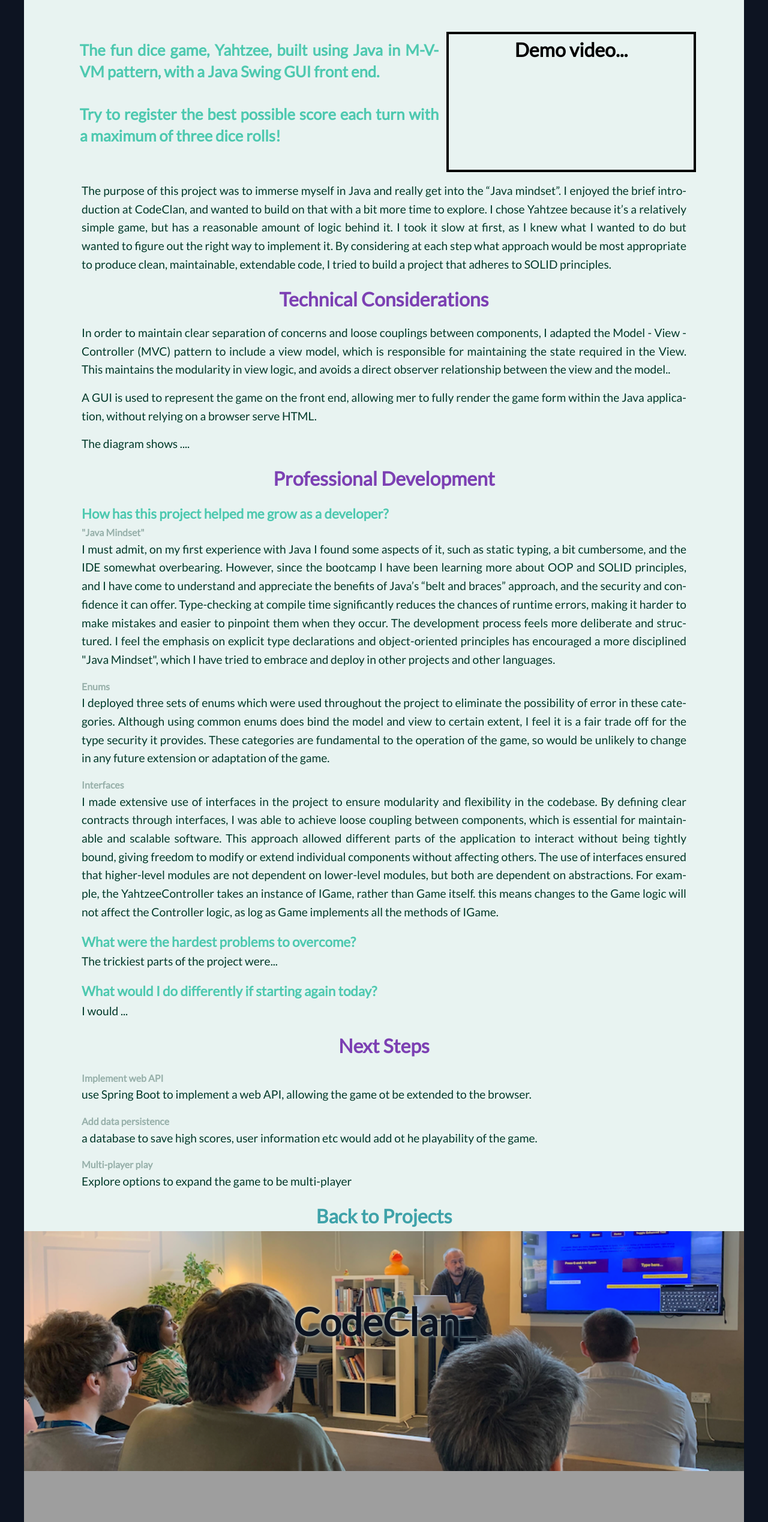
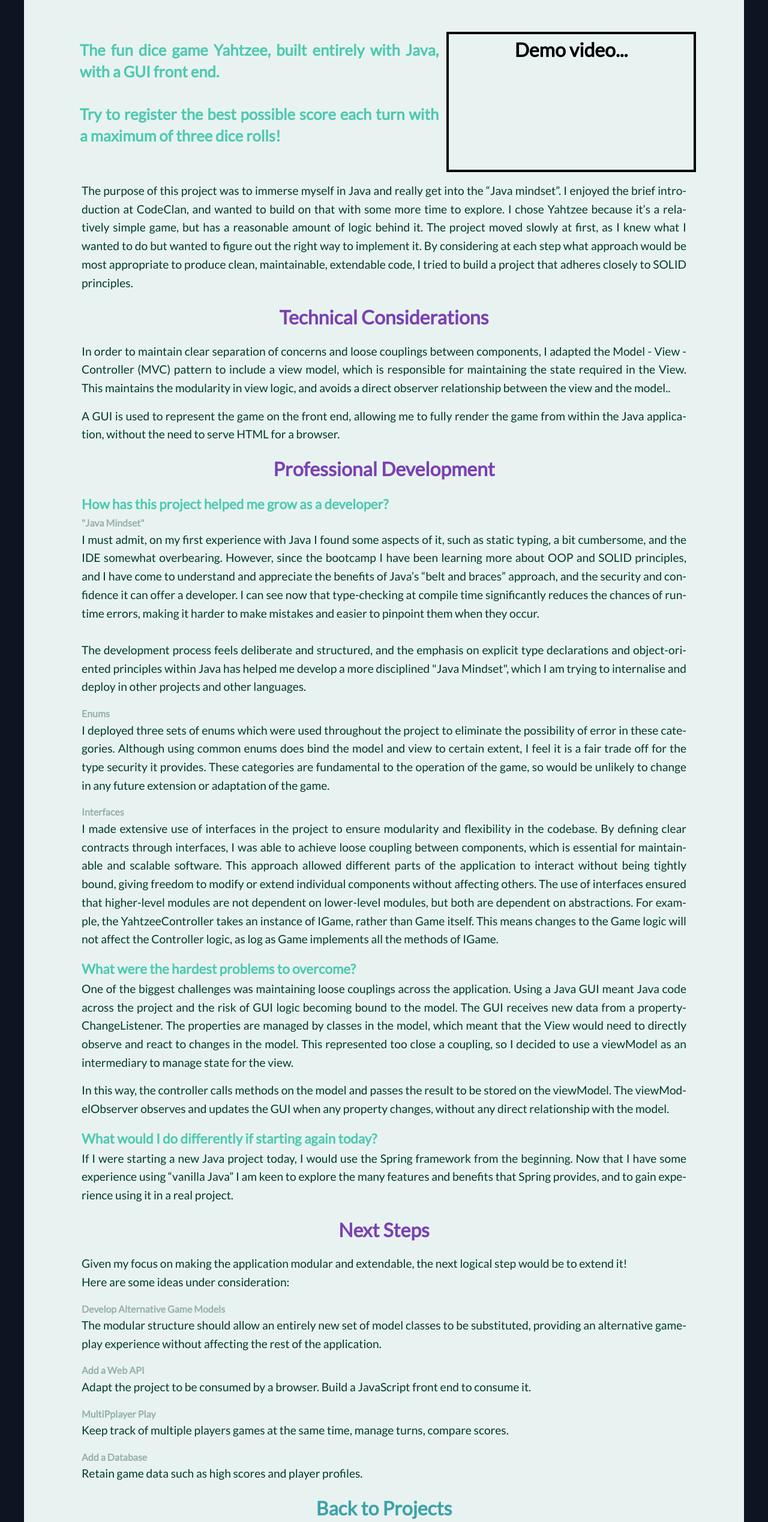
Before and after one commit to PaulHenstridge/portfolio, a React (Create React App) app in the folder client/: page /projects/yahtzee in a window 1280 px wide. Shown: the part 1739-4277 px from the top of the page at 60% size. Built offline with nearby package versions, Linux system fonts and the light colour scheme; grey boxes are pictures that could not be loaded.

Commit message:
further project details

```diff
--- a/client/src/components/projectPages/KnottyInfo.js
+++ b/client/src/components/projectPages/KnottyInfo.js
@@ -173,8 +173,6 @@ const KnottyInfo = () => {
           </p>
 
 
-
-    <p>The diagram shows ....</p>
         </InfoSection>
 
         < InfoSection >
--- a/client/src/components/projectPages/YahtzeeInfo.js
+++ b/client/src/components/projectPages/YahtzeeInfo.js
@@ -138,7 +138,7 @@ const YahtzeeInfo = () => {
       <UpperContainer>
         <div>
             <HeaderP>
-            The fun dice game, Yahtzee, built using Java in M-V-VM pattern, with a Java Swing GUI front end.<br></br><br></br>
+            The fun dice game Yahtzee, built entirely with Java, with a GUI front end.<br></br><br></br>
 
             Try to register the best possible score each turn with a maximum of three dice rolls!
              </HeaderP>
@@ -150,12 +150,12 @@ const YahtzeeInfo = () => {
         < InfoSection >
         <p>
 The purpose of this project was to immerse myself in Java and really get into the “Java mindset”.
- I enjoyed the brief introduction at CodeClan, and wanted to build on that with a bit more time to explore.
+ I enjoyed the brief introduction at CodeClan, and wanted to build on that with some more time to explore.
   I chose Yahtzee because it’s a relatively simple game, but has a reasonable amount of logic behind it.
 
-I took it slow at first, as I knew what I wanted to do but wanted to figure out the right way to implement it.
+The project moved slowly at first, as I knew what I wanted to do but wanted to figure out the right way to implement it.
  By considering at each step what approach would be most appropriate to produce clean, maintainable, extendable code,
-  I tried to build a project that adheres to SOLID principles.
+  I tried to build a project that adheres closely to SOLID principles.
 </p>
 
           <h3>Technical Considerations</h3>
@@ -167,13 +167,10 @@ I took it slow at first, as I knew what I wanted to do but wanted to figure out
 </p>
 
 
-<p> A GUI is used to represent the game on the front end, allowing mer to fully render the game form within the Java application,
- without relying on a browser serve HTML.</p>
+<p> A GUI is used to represent the game on the front end, allowing me to fully render the game from within the Java application,
+ without the need to serve HTML for a browser.</p>
 
 
-
-
-    <p>The diagram shows ....</p>
         </InfoSection>
 
         < InfoSection >
@@ -184,14 +181,14 @@ I took it slow at first, as I knew what I wanted to do but wanted to figure out
           I must admit, on my first experience with Java I found some aspects of it, such as static typing, a bit cumbersome,
            and the IDE somewhat overbearing.  However, since the bootcamp I have been learning more about OOP and SOLID principles,
             and I have come to understand and appreciate the benefits of Java’s “belt and braces” approach, and the security
-             and confidence it can offer.
+             and confidence it can offer a developer.
 
-Type-checking at compile time significantly reduces the chances of runtime errors, making it harder to make mistakes
- and easier to pinpoint them when they occur.
+I can see now that type-checking at compile time significantly reduces the chances of runtime errors, making it harder to make mistakes
+ and easier to pinpoint them when they occur.<br></br><br></br>
 
-The development process feels more deliberate and structured.
- I feel the emphasis on explicit type declarations and object-oriented principles has encouraged a more disciplined
-  "Java Mindset", which I have tried to embrace and deploy in other projects and other languages. </p>
+The development process feels deliberate and structured, and the emphasis on explicit type declarations
+and object-oriented principles within Java has helped me develop a more disciplined
+  "Java Mindset", which I am trying to internalise and deploy in other projects and other languages. </p>
 
          <p> <h5>Enums</h5>
          I deployed three sets of enums which were used throughout the project to eliminate the possibility of error in these categories.
@@ -209,15 +206,26 @@ The development process feels more deliberate and structured.
 
 The use of interfaces ensured that higher-level modules are not dependent on lower-level modules,
 but both are dependent on abstractions.  For example, the YahtzeeController takes an instance of IGame,
- rather than Game itself.  this means changes to the Game logic will not affect the Controller logic,
+ rather than Game itself.  This means changes to the Game logic will not affect the Controller logic,
   as log as Game implements all the methods of IGame.
 </p>
 
           <p> <h4>What were the hardest problems to overcome?</h4>
-          The trickiest parts of the project were...</p>
+          One of the biggest challenges was maintaining loose couplings across the application.
+            Using a Java GUI meant Java code across the project and the risk of GUI logic becoming bound to the model.
+             The GUI receives new data from a propertyChangeListener. The properties are managed by classes in the model,
+               which meant that the View would need to directly observe and react to changes in the model.
+                 This represented too close a coupling, so I decided to use a viewModel as an intermediary to manage state for the view.
+  </p>
+   <p>
+In this way, the controller calls methods on the model and passes the result to be stored on the viewModel.
+ The viewModelObserver observes and updates the GUI when any property changes, without any direct relationship with the model.
+</p>
 
           <p> <h4>What would I do differently if starting again today?</h4>
-          I would ...
+          If I were starting a new Java project today, I would use the Spring framework from the beginning.
+           Now that I have some experience using “vanilla Java” I am keen to explore the many features
+            and benefits that Spring provides, and to gain experience using it in a real project.
 
         </p>
         </InfoSection>
@@ -226,18 +234,26 @@ but both are dependent on abstractions.  For example, the YahtzeeController take
           <h3>Next Steps</h3>
 
 
-          <p><h5>Implement web API</h5>
-           use Spring Boot to implement a web API, allowing the game ot be extended to the browser.
+          <p>
+Given my focus on making the application modular and extendable,
+ the next logical step would be to extend it! <br></br> Here are some ideas under consideration:
+</p>
+          <p><h5>Develop Alternative Game Models </h5>
 
-</p>
-          <p><h5>Add data persistence </h5>
-
-a database to save high scores, user information etc would add ot he playability of the game.
+          The modular structure should allow an entirely new set of model classes to be substituted, providing an alternative gameplay experience
+           without affecting the rest of the application.
 
 </p>
 
-        <p> <h5>Multi-player play</h5>
-Explore options to expand the game to be multi-player
+        <p> <h5>Add a Web API</h5>
+        Adapt the project to be consumed by a browser.  Build a JavaScript front end to consume it.
+</p>
+        <p> <h5>MultiPplayer Play</h5>
+        Keep track of multiple players games at the same time, manage turns, compare scores.
+</p>
+        <p> <h5>Add a Database</h5>
+        Retain game data such as high scores and player profiles.
+
 </p>
         </InfoSection>
 
```
